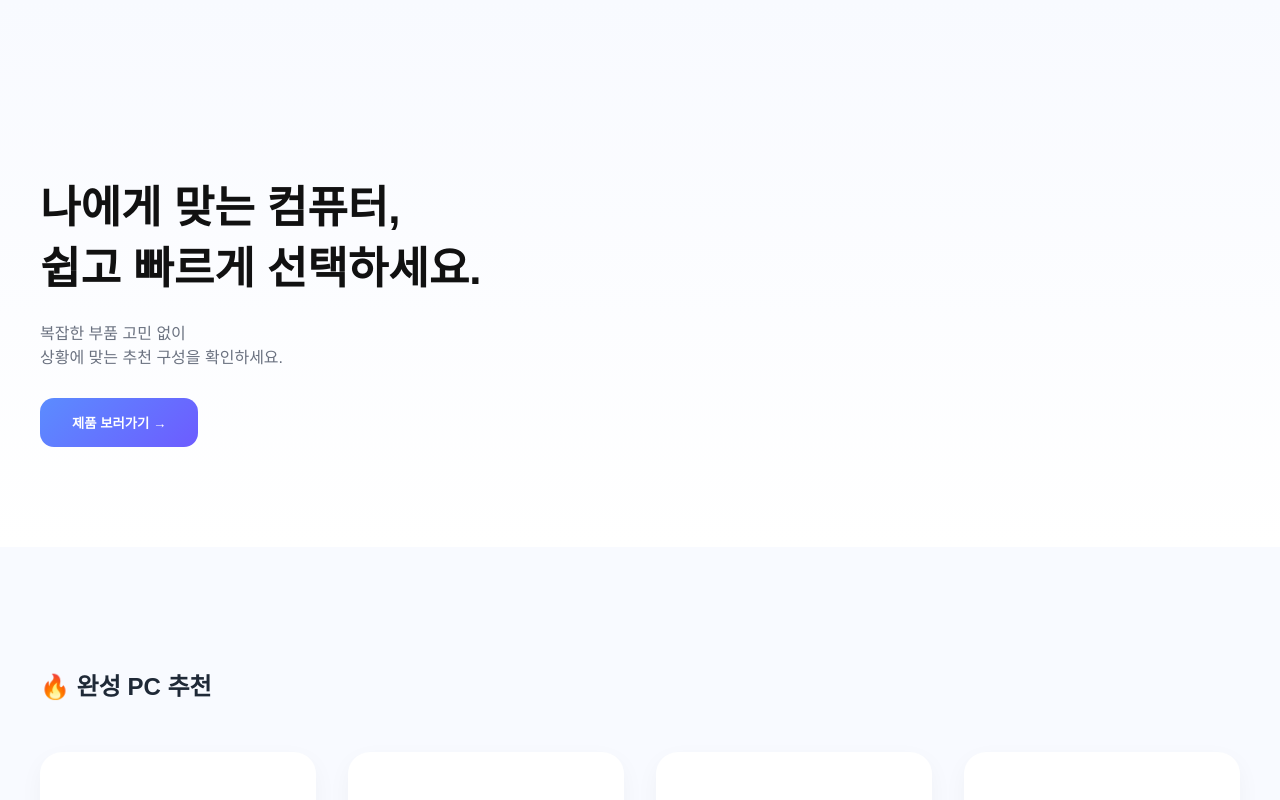
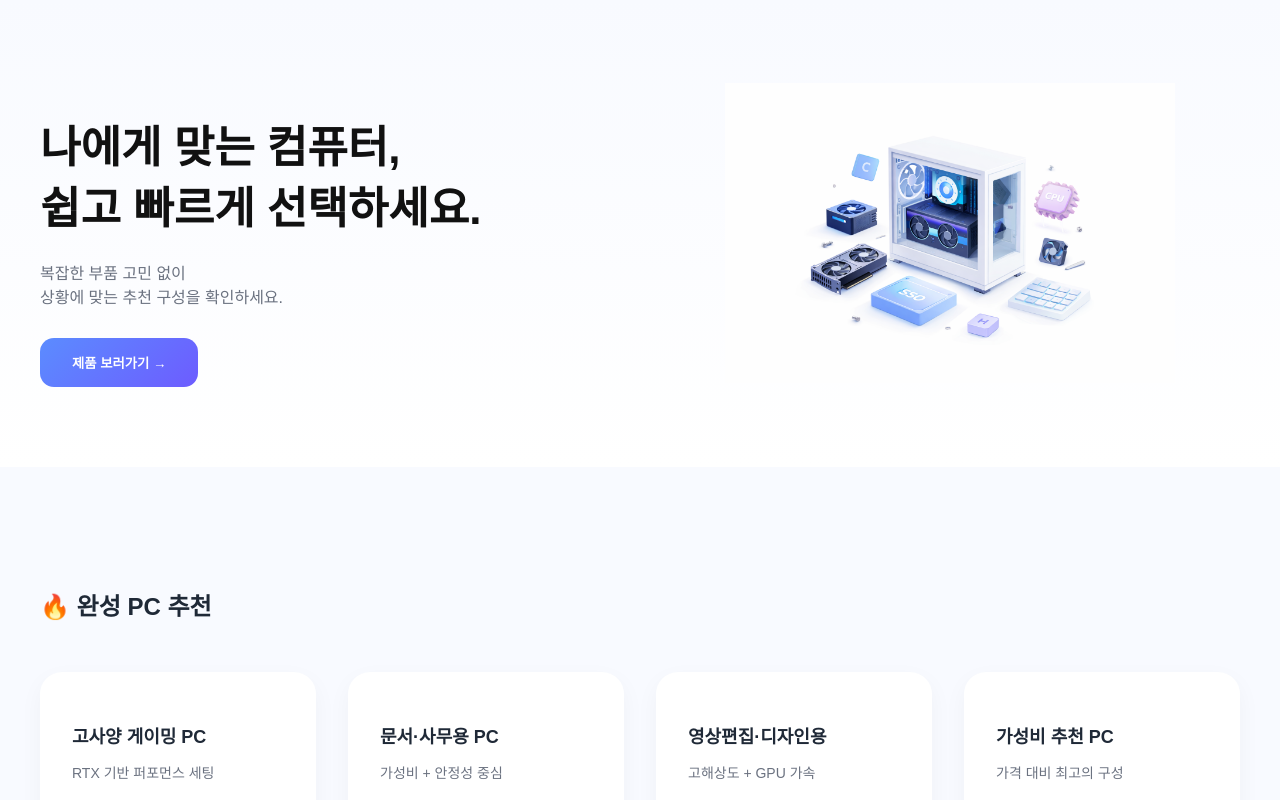
Before and after one commit to choyoungwooo/Comsandashop, a React (Vite) app: page / in a window 1280 px wide. Shown: the top 800 px of the page. Built offline with nearby package versions, Linux system fonts and the light colour scheme.

Commit message:
수정 내용

```diff
--- a/src/css/landing.css
+++ b/src/css/landing.css
@@ -112,3 +112,40 @@
   color: #5b8cff;
   font-weight: 500;
 }
+.hero {
+  padding: 80px 20px;
+}
+
+.hero-inner {
+  max-width: 1200px;
+  margin: 0 auto;
+  display: flex;
+  flex-direction: column;
+  align-items: center;
+  gap: 40px;
+  text-align: center;
+}
+
+.hero-right img {
+  width: 100%;
+  max-width: 450px;
+}
+
+/* PC에서 좌우 배치 */
+@media (min-width: 1024px) {
+  .hero-inner {
+    flex-direction: row;
+    justify-content: space-between;
+    text-align: left;
+  }
+
+  .hero-left {
+    flex: 1;
+  }
+
+  .hero-right {
+    flex: 1;
+    display: flex;
+    justify-content: center;
+  }
+}
--- a/src/index.css
+++ b/src/index.css
@@ -1,31 +1,40 @@
-/* ===== 기본 세팅 ===== */
-body {
+/* ========================= */
+/* 기본 리셋 */
+/* ========================= */
+* {
+  box-sizing: border-box;
+}
+
+html, body {
+  width: 100%;
+  overflow-x: hidden;
   margin: 0;
   font-family: "Pretendard", Arial, sans-serif;
   background-color: #f5f7fb;
   color: #1f2937;
 }
 
-/* ===== 헤더 ===== */
+/* ========================= */
+/* 헤더 */
+/* ========================= */
 .header {
   display: flex;
   justify-content: space-between;
   align-items: center;
-  padding: 20px 60px;
+  padding: 16px 20px; /* 모바일 기준 */
   background-color: white;
   border-bottom: 1px solid #e5e7eb;
 }
 
-/* 로고 */
 .logo {
-  font-size: 26px;
+  font-size: 20px;
   font-weight: 700;
   color: #2563eb;
 }
 
-/* 네비 */
 .header nav a {
-  margin-left: 24px;
+  margin-left: 16px;
+  font-size: 14px;
   color: #374151;
   text-decoration: none;
   font-weight: 500;
@@ -35,31 +44,35 @@ body {
 .header nav a:hover {
   color: #2563eb;
 }
+
 /* ========================= */
-/* 📱 Mobile First 구조 */
+/* Builder 영역 */
 /* ========================= */
 
-/* 기본 = 모바일 (1열) */
+/* 기본 = 모바일 */
+.builder-content,
+.builder-body {
+  display: flex;
+  flex-direction: column;
+  gap: 20px;
+  padding: 20px;
+}
+
+/* 상품 카드 영역 */
 .product-area {
   display: grid;
   grid-template-columns: 1fr;
   gap: 15px;
 }
 
-.builder-content,
-.builder-body {
-  display: flex;
-  flex-direction: column;
-  gap: 20px;
-}
-
+/* 견적 박스 */
 .estimate-box {
   width: 100%;
   position: static;
 }
 
 /* ========================= */
-/* 💻 768px 이상 (태블릿 이상) */
+/* 태블릿 (768px 이상) */
 /* ========================= */
 @media (min-width: 768px) {
 
@@ -67,21 +80,29 @@ body {
     grid-template-columns: repeat(2, 1fr);
   }
 
+  .header {
+    padding: 20px 40px;
+  }
+
+  .logo {
+    font-size: 24px;
+  }
 }
 
 /* ========================= */
-/* 🖥 1200px 이상 (PC) */
+/* PC (1200px 이상) */
 /* ========================= */
 @media (min-width: 1200px) {
-
-  .product-area {
-    grid-template-columns: repeat(4, 1fr);
-  }
 
   .builder-content,
   .builder-body {
     flex-direction: row;
     align-items: flex-start;
+  }
+
+  .product-area {
+    grid-template-columns: repeat(4, 1fr);
+    flex: 1;
   }
 
   .estimate-box {
@@ -90,4 +111,7 @@ body {
     top: 100px;
   }
 
+  .header {
+    padding: 20px 60px;
+  }
 }
--- a/src/page/Landing.jsx
+++ b/src/page/Landing.jsx
@@ -1,9 +1,6 @@
 import { useNavigate } from "react-router-dom";
 import "../css/landing.css";
 import pcImage from "../assets/pc.png";
-
-
-<img src={pcImage} alt="메인 배너" />
 
 function Landing() {
   const navigate = useNavigate();
@@ -15,6 +12,7 @@ function Landing() {
       <section className="hero">
         <div className="hero-inner">
 
+          {/* 왼쪽 텍스트 */}
           <div className="hero-left">
             <h1>
               나에게 맞는 컴퓨터,<br />
@@ -35,6 +33,10 @@ function Landing() {
             </div>
           </div>
 
+          {/* 오른쪽 이미지 추가 🔥 */}
+          <div className="hero-right">
+            <img src={pcImage} alt="PC 이미지" />
+          </div>
 
         </div>
       </section>
@@ -91,7 +93,7 @@ function Landing() {
         <div className="footer-inner">
 
           <div className="footer-brand">
-      <h3>검산다샵</h3>
+            <h3>컴산다샵</h3>
             <p>© 2026 Comsanda. All rights reserved.</p>
           </div>
 
@@ -107,18 +109,6 @@ function Landing() {
         </div>
       </footer>
 
-
-
-    </div>
-  );
-}
-
-function RecommendCard({ title, desc, tag, onClick }) {
-  return (
-    <div className="recommend-card" onClick={onClick}>
-      <h3>{title}</h3>
-      <p>{desc}</p>
-      <span>{tag}</span>
     </div>
   );
 }
```
Lines whose indentation alone changed are shown as unchanged.
